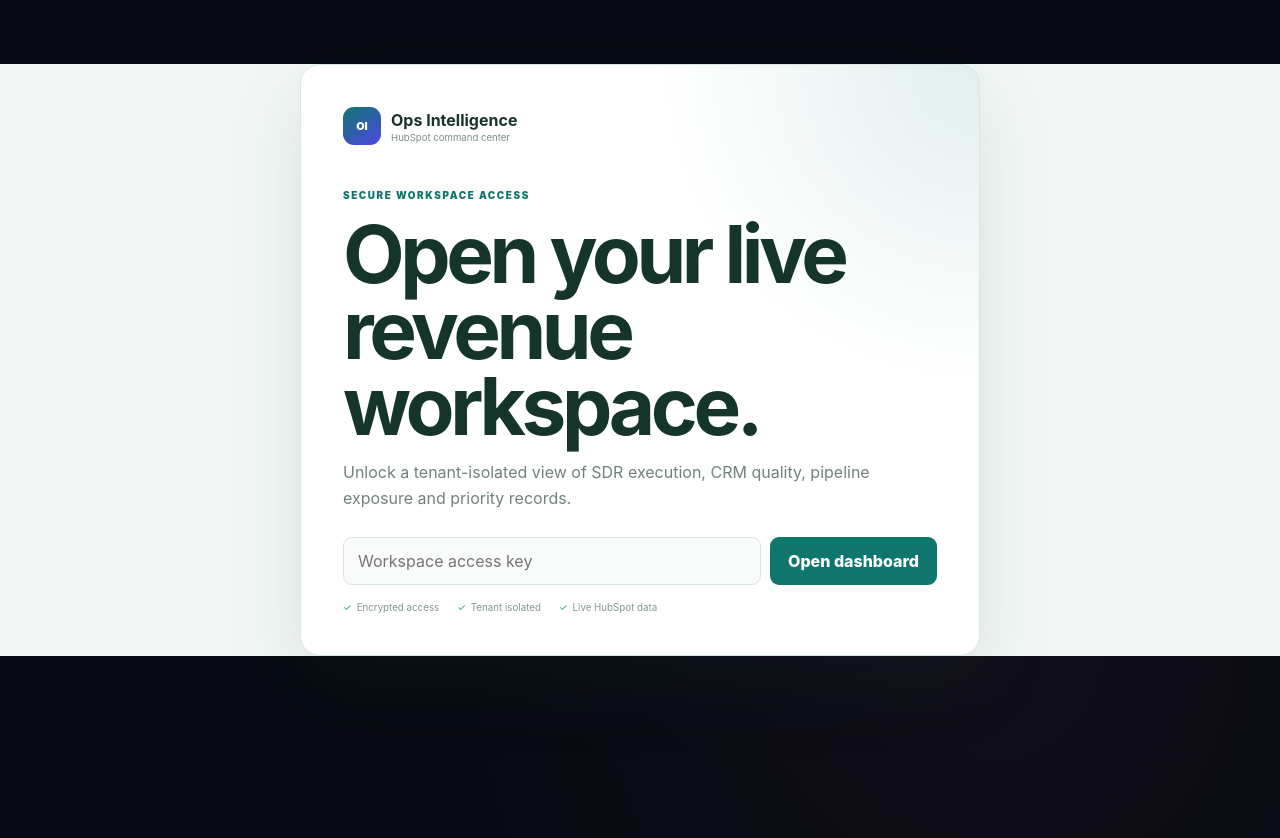
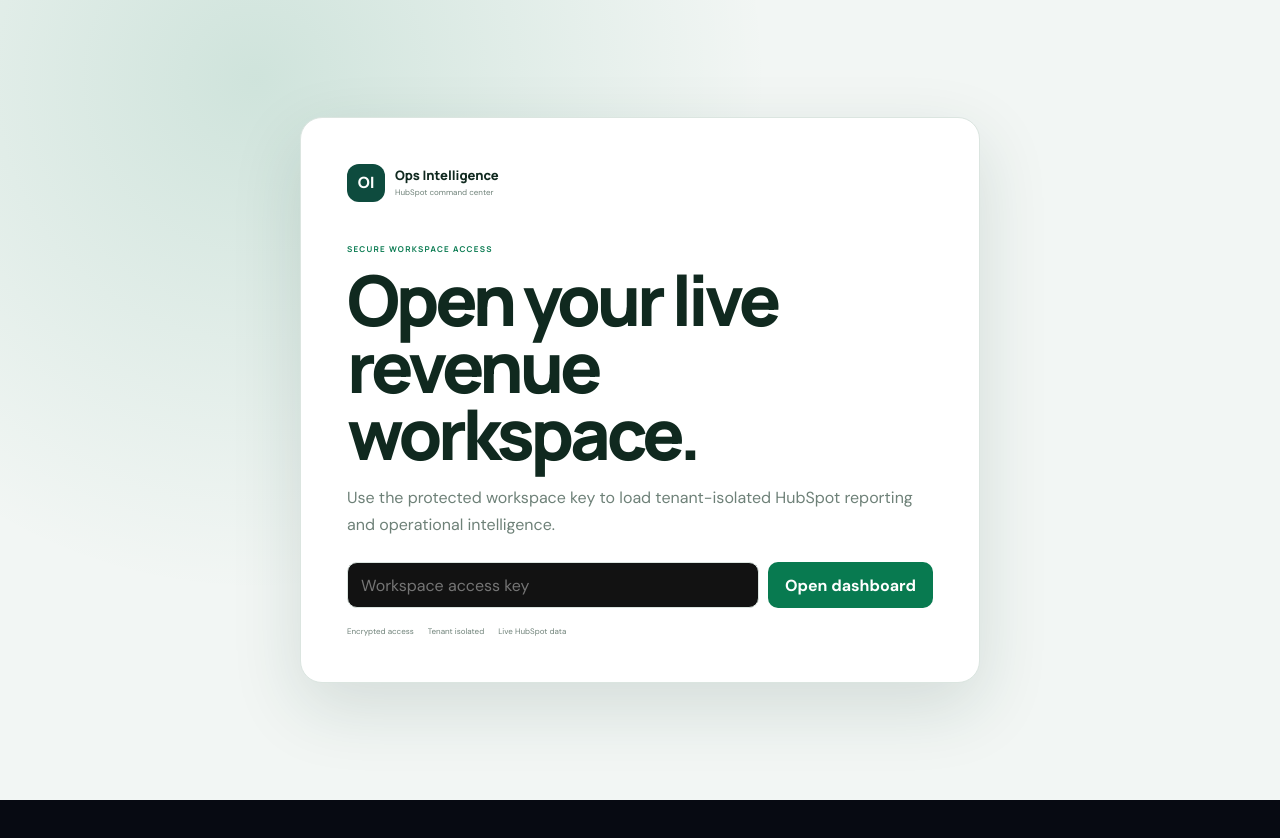
Before and after one commit to amohamed-alt/Ops-Solutions, a Next.js app in the folder apps/web/: page /dashboard in a window 1280 px wide. Shown: the top 838 px of the page. After the commit the page ends 800 px from the top, so only its background shows below. Built offline with nearby package versions, Linux system fonts and the light colour scheme.

Commit message:
Render shared SDR dashboard component

```diff
--- a/apps/web/app/dashboard/page.js
+++ b/apps/web/app/dashboard/page.js
@@ -1,17 +1,12 @@
-import DashboardClient from './DashboardClient';
-import styles from './page.module.css';
+import { Dashboard } from '@/components/sdr/Dashboard';
 
 export const dynamic = 'force-dynamic';
 
 export const metadata = {
-  title: 'Revenue Command Center · Ops Intelligence',
-  description: 'Live HubSpot revenue intelligence, pipeline health and SDR execution analytics.'
+  title: 'SDR Command Center · Ops Intelligence',
+  description: 'Live HubSpot SDR performance, attribution and operational intelligence.'
 };
 
 export default function DashboardPage() {
-  return (
-    <main className={`page-shell ${styles.shell}`}>
-      <DashboardClient />
-    </main>
-  );
+  return <Dashboard />;
 }
```
